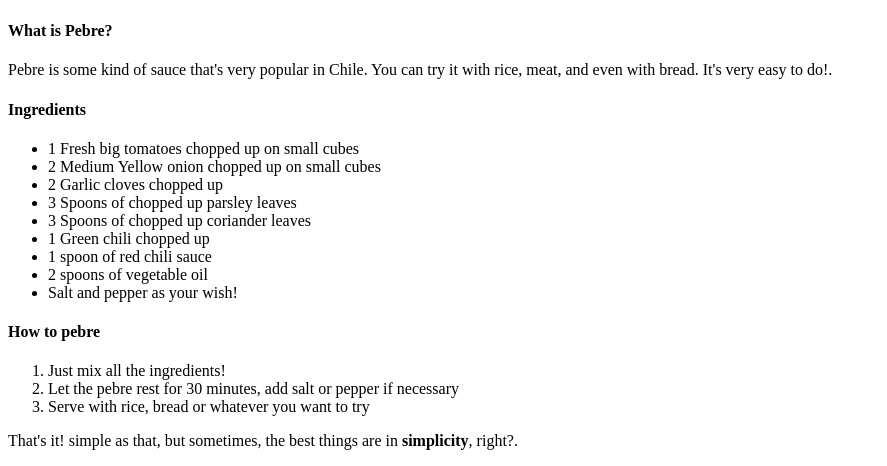
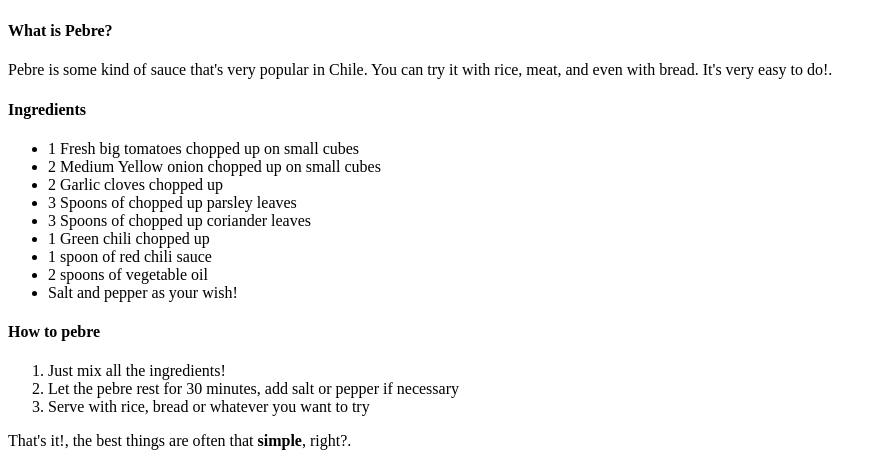
Before and after one commit to vinxuka/odin-recipes, a plain HTML site: page recipes/pebre.html in a window 1280 px wide. Shown: the part 383-849 px from the top of the page, without its empty margins (0-887 px from the left). Drawn offline with Linux system fonts and the light colour scheme.

Commit message:
Fix typo on line 33

```diff
--- a/recipes/pebre.html
+++ b/recipes/pebre.html
@@ -30,6 +30,6 @@
         <li>Let the pebre rest for 30 minutes, add salt or pepper if necessary </li>
         <li>Serve with rice, bread or whatever you want to try</li>
     </ol>
-    <p>That's it! simple as that, but sometimes, the best things are in <strong>simplicity</strong>, right?.</p>
+    <p>That's it!, the best things are often that <strong>simple</strong>, right?.</p>
 </body>
 </html>
```
